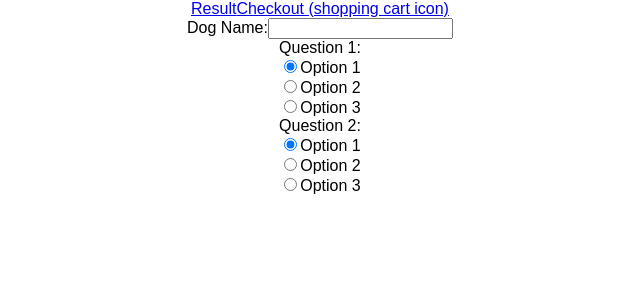
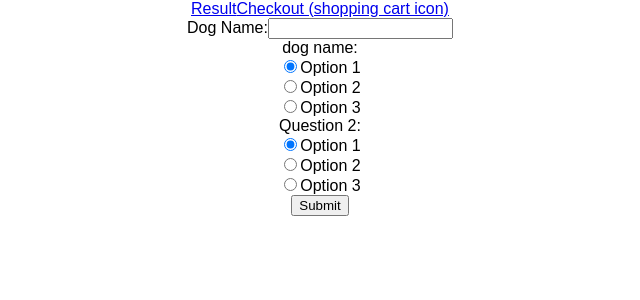
Before and after one commit to tbricca/hallo-doggos, a React (Create React App) app: page / in a window 1280 px wide. Shown: the top 300 px of the page, without its empty margins (320-960 px from the left). Built offline with nearby package versions, Linux system fonts and the light colour scheme.

Commit message:
edited routes

```diff
--- a/src/App.js
+++ b/src/App.js
@@ -2,8 +2,6 @@ import React, { Component } from 'react';
 import './App.css';
 import Quiz from './Quiz';
 import Result from './Result';
-import Checkout from './Checkout';
-import Billing from './Billing';
 import Confirmation from './Confirmation';
 import NotFound from './NotFound';
 
@@ -27,8 +25,6 @@ class App extends Component {
           <Switch>
            <Route exact path="/" component={Quiz} />
            <Route path="/result" component={Result} />
-           <Route path="/checkout" component={Checkout} />
-           <Route path="/checkout/billing" component={Billing} />
            <Route path="/confirmation" component={Confirmation} />
            <Route component={NotFound} />
          </Switch>
--- a/src/Quiz.js
+++ b/src/Quiz.js
@@ -22,9 +22,9 @@ class Quiz extends Component {
     });
   }
 
-  handleSubmit(event) {
-    alert('Your favorite flavor is: ' + this.state.value);
-    event.preventDefault();
+  handleSubmit(e) {
+    e.preventDefault();
+    console.log('submitted');
   }
   render() {
     return (
@@ -40,7 +40,7 @@ class Quiz extends Component {
           onChange={this.handleOptionChange} />
         </label>
         </div>
-        <div className="Q1"> Question 1:
+        <div className="Q1"> dog name: {this.state.name}
           <div className="radio">
             <label>
               <input
@@ -114,6 +114,7 @@ class Quiz extends Component {
           </label>
       </div>
     </div>
+    <button onClick={(e) => this.handleSubmit(e)}>Submit</button>
     </form>
       </div>
     );
```
Also changed, not shown: src/Billing.js (deleted), src/Checkout.js (deleted).
